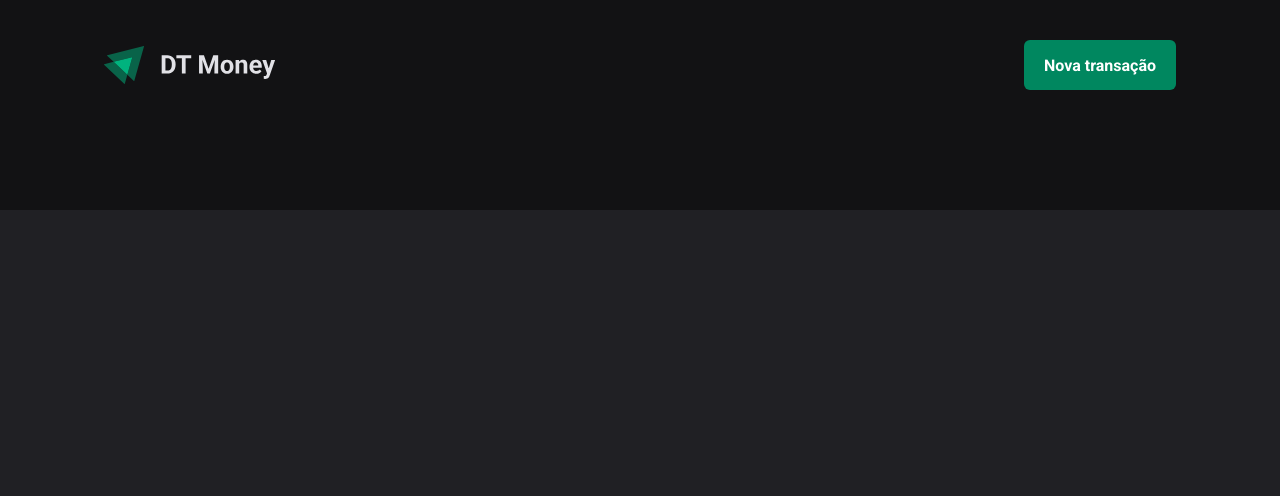
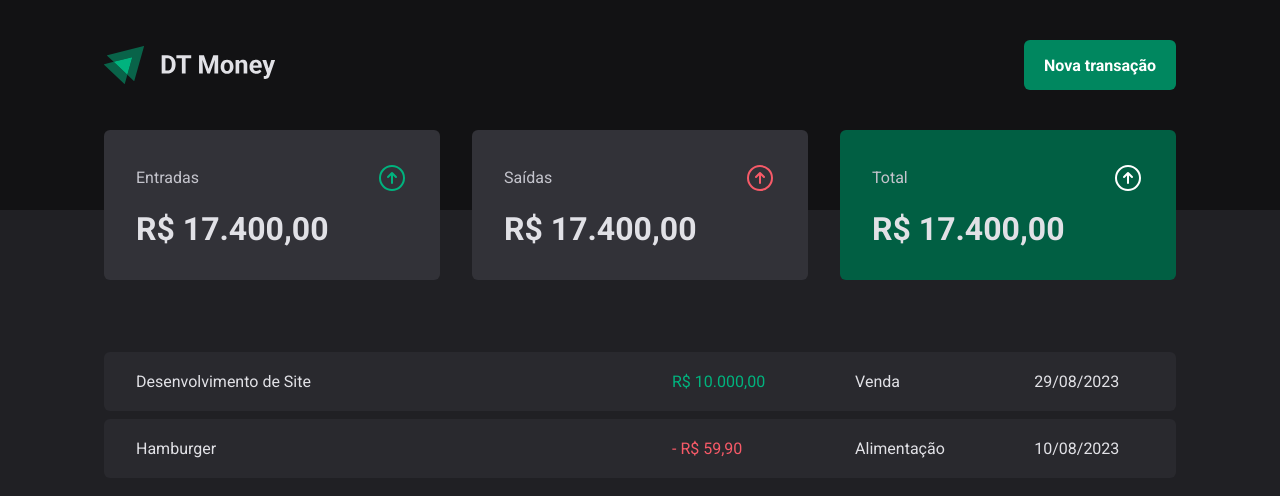
Before and after one commit to iurivolnistem/rkt_dtmoney, a React (Vite) app: page / in a window 1280 px wide. Shown: the top 496 px of the page. Built offline with nearby package versions, Linux system fonts and the light colour scheme.

Commit message:
Tabela de transações criada e estilizada

```diff
--- a/package.json
+++ b/package.json
@@ -10,6 +10,7 @@
     "preview": "vite preview"
   },
   "dependencies": {
+    "@phosphor-icons/react": "^2.0.10",
     "react": "^18.2.0",
     "react-dom": "^18.2.0",
     "styled-components": "^6.0.7"
--- /dev/null
+++ b/src/components/Summary/index.tsx
@@ -0,0 +1,30 @@
+import { ArrowCircleUp } from '@phosphor-icons/react'
+import { SummaryCard, SummaryContainer } from './styles'
+
+export function Summary() {
+  return (
+    <SummaryContainer>
+      <SummaryCard>
+        <header>
+          <span>Entradas</span>
+          <ArrowCircleUp size={32} color="#00b37e" />
+        </header>
+        <strong>R$ 17.400,00</strong>
+      </SummaryCard>
+      <SummaryCard>
+        <header>
+          <span>Saídas</span>
+          <ArrowCircleUp size={32} color="#f75a68" />
+        </header>
+        <strong>R$ 17.400,00</strong>
+      </SummaryCard>
+      <SummaryCard variant="green">
+        <header>
+          <span>Total</span>
+          <ArrowCircleUp size={32} color="#fff" />
+        </header>
+        <strong>R$ 17.400,00</strong>
+      </SummaryCard>
+    </SummaryContainer>
+  )
+}
--- /dev/null
+++ b/src/components/Summary/styles.ts
@@ -0,0 +1,47 @@
+import { css, styled } from 'styled-components'
+
+interface SummaryCardProps {
+  variant?: 'green'
+}
+
+export const SummaryContainer = styled.section`
+  width: 100%;
+  max-width: 1120px;
+  margin: 0 auto;
+  padding: 0 1.5rem;
+
+  display: grid;
+  grid-template-columns: repeat(3, 1fr);
+  gap: 2rem;
+
+  margin-top: -5rem;
+`
+
+export const SummaryCard = styled.div<SummaryCardProps>`
+  background: ${(props) => props.theme['gray-600']};
+  padding: 2rem;
+  border-radius: 6px;
+
+  header {
+    display: flex;
+    align-items: center;
+    justify-content: space-between;
+
+    span {
+      line-height: 1.6;
+      color: ${(props) => props.theme['gray-300']};
+    }
+  }
+
+  strong {
+    display: block;
+    margin-top: 1rem;
+    font-size: 2rem;
+  }
+
+  ${(props) =>
+    props.variant === 'green' &&
+    css`
+      background: ${props.theme['green-700']};
+    `}
+`
--- a/src/pages/Transactions/index.tsx
+++ b/src/pages/Transactions/index.tsx
@@ -1,9 +1,38 @@
 import { Header } from '../../components/Header'
+import { Summary } from '../../components/Summary'
+import {
+  PriceHighLight,
+  TransactionsContainer,
+  TransactionsTable,
+} from './styles'
 
 export function Transactions() {
   return (
-    <div>
+    <>
       <Header />
-    </div>
+      <Summary />
+      <TransactionsContainer>
+        <TransactionsTable>
+          <tbody>
+            <tr>
+              <td width="50%">Desenvolvimento de Site</td>
+              <td>
+                <PriceHighLight variant="income">R$ 10.000,00</PriceHighLight>
+              </td>
+              <td>Venda</td>
+              <td>29/08/2023</td>
+            </tr>
+            <tr>
+              <td width="50%">Hamburger</td>
+              <td>
+                <PriceHighLight variant="outcome">- R$ 59,90</PriceHighLight>
+              </td>
+              <td>Alimentação</td>
+              <td>10/08/2023</td>
+            </tr>
+          </tbody>
+        </TransactionsTable>
+      </TransactionsContainer>
+    </>
   )
 }
--- /dev/null
+++ b/src/pages/Transactions/styles.ts
@@ -0,0 +1,39 @@
+import { styled } from 'styled-components'
+
+interface PriceHighLightProps {
+  variant: 'income' | 'outcome'
+}
+
+export const TransactionsContainer = styled.main`
+  width: 100%;
+  max-width: 1120px;
+  margin: 4rem auto 0;
+  padding: 0 1.5rem;
+`
+export const TransactionsTable = styled.table`
+  width: 100%;
+  border-collapse: separate;
+  border-spacing: 0 0.5rem;
+
+  td {
+    padding: 1.25rem 2rem;
+    background: ${(props) => props.theme['gray-700']};
+
+    &:first-child {
+      border-top-left-radius: 6px;
+      border-bottom-left-radius: 6px;
+    }
+
+    &:last-child {
+      border-top-right-radius: 6px;
+      border-bottom-right-radius: 6px;
+    }
+  }
+`
+
+export const PriceHighLight = styled.span<PriceHighLightProps>`
+  color: ${(props) =>
+    props.variant === 'income'
+      ? props.theme['green-300']
+      : props.theme['red-300']};
+`
```
Also changed, not shown: 1 other file (tests, documents, lock files or other folders).
